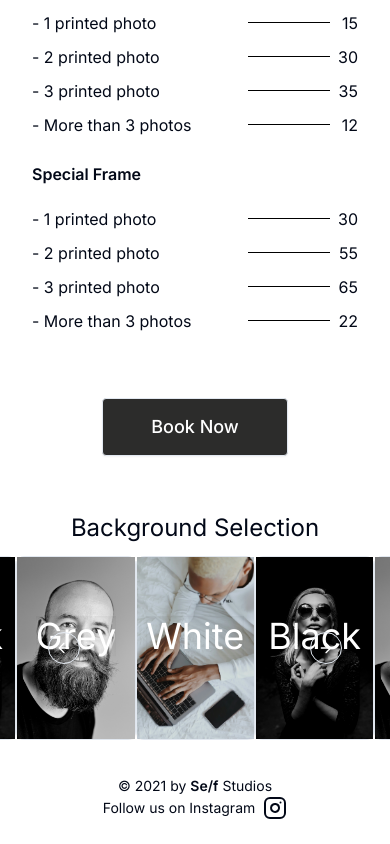
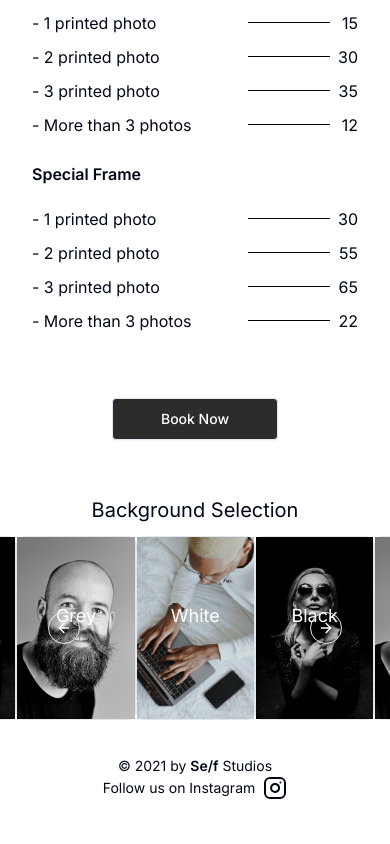
Before and after one commit to AlmasFirdaus/self-studios-ts, a Next.js app: page /pricelist in a window 390 px wide. Shown: the part 737-1581 px from the top of the page. Built offline with nearby package versions, Linux system fonts and the light colour scheme.

Commit message:
adjusting slide image

```diff
--- a/src/app/(studios)/pricelist/page.tsx
+++ b/src/app/(studios)/pricelist/page.tsx
@@ -16,11 +16,11 @@ const Page = () => {
       </div>
       <div className="flex flex-col justify-center items-center gap-14">
         <Link href={'/book-online'}>
-          <Button variant={'outline'} type="button" className="text-white bg-[#2C2C2B] text-lg py-7 px-12">
+          <Button variant={'outline'} type="button" className="text-white bg-[#2C2C2B] lg:text-lg lg:py-7 lg:px-12">
             Book Now
           </Button>
         </Link>
-        <h3 className="text-2xl">Background Selection</h3>
+        <h3 className="text-xl lg:text-2xl">Background Selection</h3>
       </div>
       <div className="flex justify-center items-center my-3 lg:mt-8 lg:mb-4">
         <SlideImage />
--- a/src/components/pricelist/slider-image.tsx
+++ b/src/components/pricelist/slider-image.tsx
@@ -27,8 +27,8 @@ export default function SlideImage() {
               <Card>
                 <CardContent className="flex aspect-[9/14] lg:aspect-[3/4] items-center justify-center relative">
                   <Image src={photo.src} alt={photo.title} sizes="100%,100$" className="object-cover object-center" fill priority />
-                  <div className="absolute top-0 left-0 w-full h-full hover:bg-black/30 rounded-md" />
-                  <p className="absolute text-4xl lg:text-6xl text-white shadow-inner">{photo.title}</p>
+                  <div className="absolute top-0 left-0 w-full h-full transition-colors ease-in-out duration-200 hover:bg-black/30 rounded-md" />
+                  <p className="absolute text-lg lg:text-6xl text-white shadow-inner capitalize">{photo.title}</p>
                 </CardContent>
               </Card>
             </div>
```
